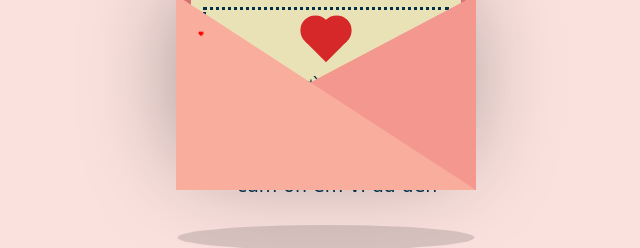
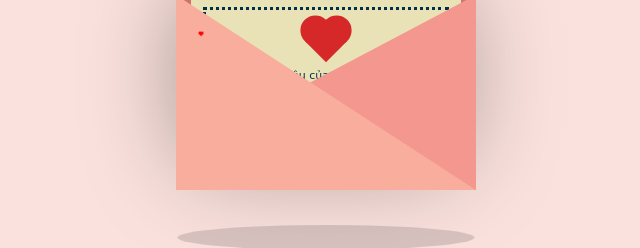
Before and after one commit to tiensinh-art/embe, a plain HTML site: page index.html in a window 1280 px wide. Shown: the part 323-571 px from the top of the page, 291-931 px from the left. Drawn offline with nearby package versions, Linux system fonts and the light colour scheme.

Commit message:
Update style.css

```diff
--- a/style.css
+++ b/style.css
@@ -92,10 +92,10 @@ body {
     position: absolute;
     text-align: center;
     font-family: cursive;
-    font-size: 19px;
-    line-height: 25px;
-    top: 78px;
-    left: 23px;
+   font-size: 11px;
+    line-height: 19px;
+    top: 71px;
+    left: 14px;
     color: #003049;
 }
 
```
